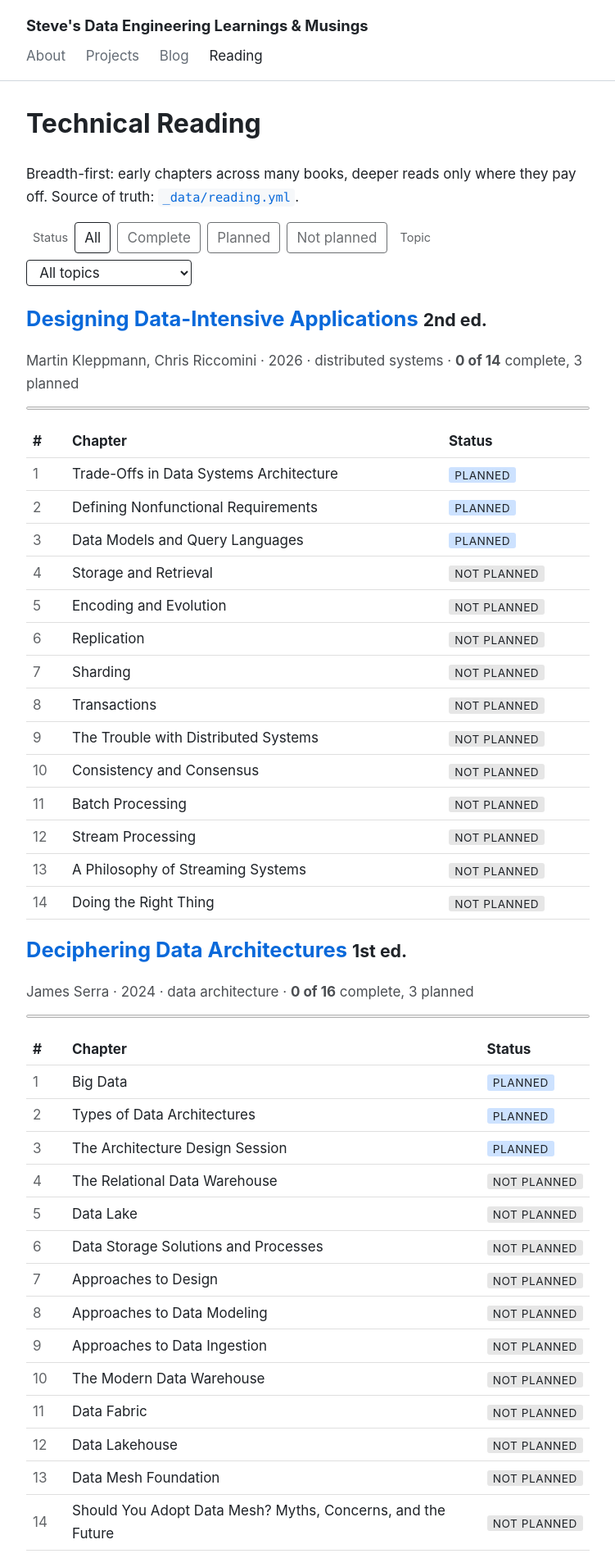
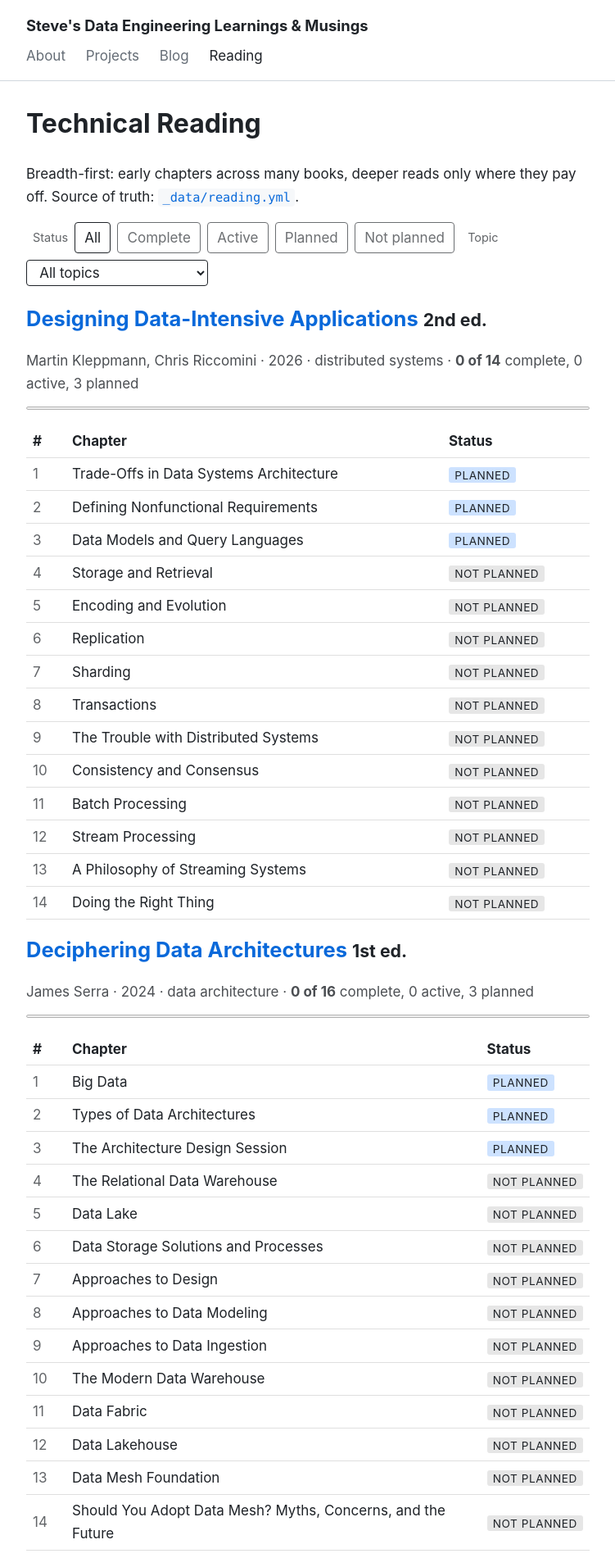
Before and after one commit to steveneugenehager/steveneugenehager.github.io, a Jekyll site: the page built from reading.md, in a window 1280 px wide. Shown: the top 1901 px of the page at 82% size, without its empty margins (264-1015 px from the left). Built offline with Jekyll 4.4.1, drawn with Linux system fonts in a browser that asks for light colours; some of the changed text lies outside the part shown.

Commit message:
Add "active" status to reading tracker
Adds an Active filter button, a per-book active count, and an
amber badge style. Documents the new value in _data/reading.yml.

```diff
--- a/reading.md
+++ b/reading.md
@@ -12,6 +12,7 @@
 <span class="rt-label">Status</span>
 <button type="button" class="rt-btn is-active" data-filter="all">All</button>
 <button type="button" class="rt-btn" data-filter="complete">Complete</button>
+<button type="button" class="rt-btn" data-filter="active">Active</button>
 <button type="button" class="rt-btn" data-filter="planned">Planned</button>
 <button type="button" class="rt-btn" data-filter="not-planned">Not planned</button>
 <label class="rt-label" for="rt-topic">Topic</label>
@@ -26,10 +27,11 @@
 {%- for book in site.data.reading %}
 {%- assign total = book.chapters | size -%}
 {%- assign done = book.chapters | where: "status", "complete" | size -%}
+{%- assign active = book.chapters | where: "status", "active" | size -%}
 {%- assign planned = book.chapters | where: "status", "planned" | size %}
 <section class="rt-book" data-topic="{{ book.topic | slugify }}">
 <h2><a href="{{ book.url }}">{{ book.title }}</a> <small>{{ book.edition }}</small></h2>
-<p class="rt-meta">{{ book.author }} &middot; {{ book.year }} &middot; {{ book.topic }} &middot; <strong>{{ done }} of {{ total }}</strong> complete, {{ planned }} planned</p>
+<p class="rt-meta">{{ book.author }} &middot; {{ book.year }} &middot; {{ book.topic }} &middot; <strong>{{ done }} of {{ total }}</strong> complete, {{ active }} active, {{ planned }} planned</p>
 <progress max="{{ total }}" value="{{ done }}"></progress>
 <table class="rt-table">
 <thead><tr><th>#</th><th>Chapter</th><th>Status</th></tr></thead>
@@ -55,6 +57,7 @@
 .reading-tracker .rt-table td:first-child { width: 3rem; opacity: .7; }
 .reading-tracker .rt-status { font-size: .8em; text-transform: uppercase; letter-spacing: .04em; padding: .1rem .45rem; border-radius: 3px; white-space: nowrap; }
 .reading-tracker .rt-complete { background: rgba(46,160,67,.25); }
+.reading-tracker .rt-active { background: rgba(210,153,34,.3); }
 .reading-tracker .rt-planned { background: rgba(56,139,253,.25); }
 .reading-tracker .rt-not-planned { background: rgba(128,128,128,.2); }
 .reading-tracker .rt-book.is-hidden, .reading-tracker tr.is-hidden { display: none; }
```
Also changed, not shown: _data/reading.yml (+21 -1 lines).
